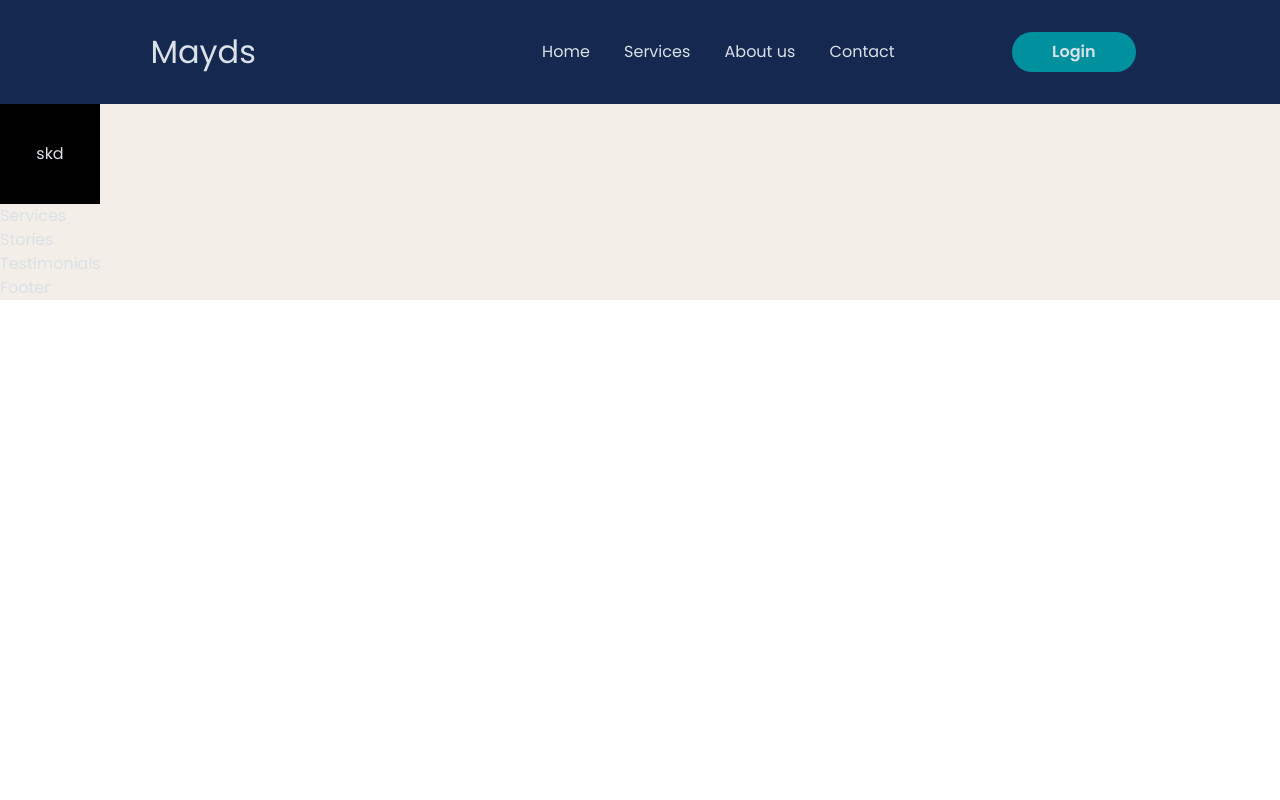
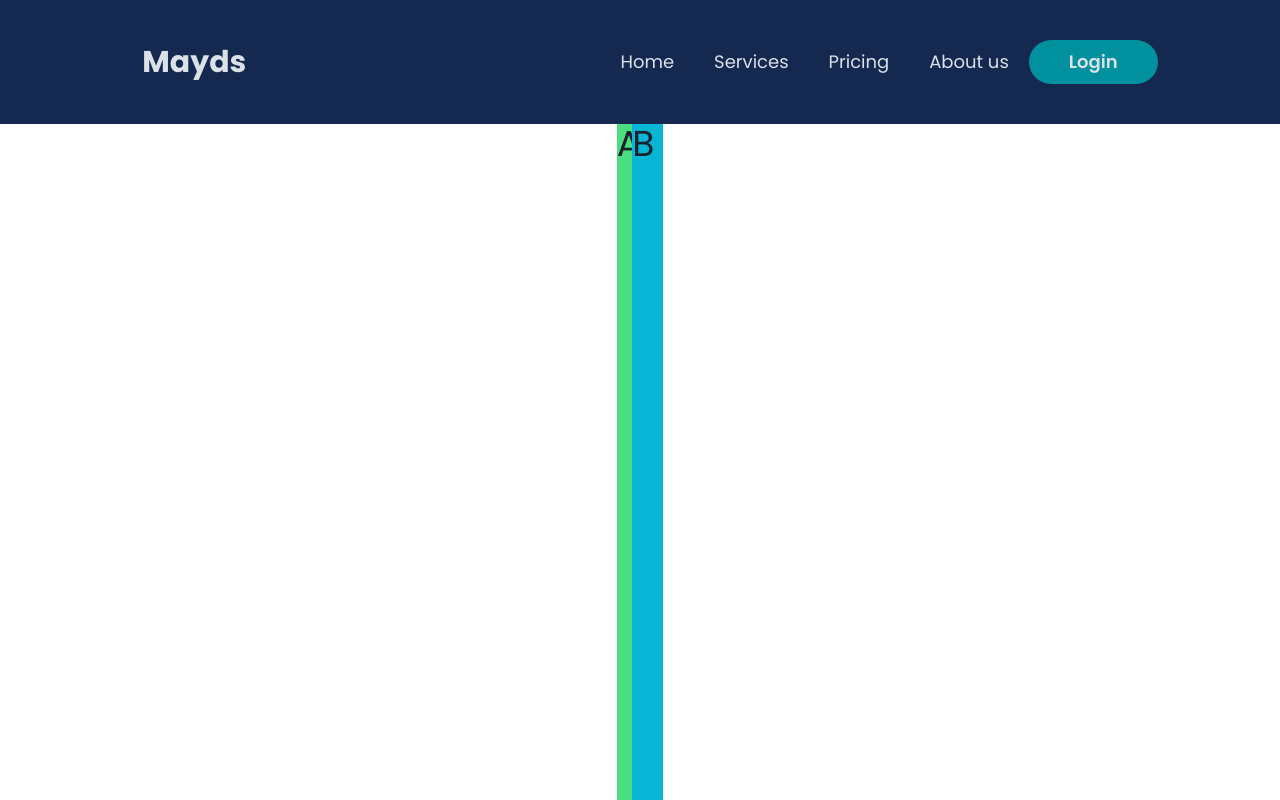
Before and after one commit to IshThumber/Mayds, a React (Create React App) app: page / in a window 1280 px wide. Shown: the top 800 px of the page. Built offline with nearby package versions, Linux system fonts and the light colour scheme.

Commit message:
installed tailwind css

```diff
--- a/package.json
+++ b/package.json
@@ -10,10 +10,13 @@
     "@testing-library/jest-dom": "^5.16.5",
     "@testing-library/react": "^13.4.0",
     "@testing-library/user-event": "^13.5.0",
+    "feather-icons": "^4.29.0",
     "framer-motion": "^10.12.2",
     "react": "^18.2.0",
     "react-dom": "^18.2.0",
     "react-scripts": "5.0.1",
+    "styled-components": "^5.3.10",
+    "twin.macro": "^3.3.1",
     "web-vitals": "^2.1.4"
   },
   "scripts": {
@@ -39,5 +42,8 @@
       "last 1 firefox version",
       "last 1 safari version"
     ]
+  },
+  "devDependencies": {
+    "tailwindcss": "^3.3.2"
   }
 }
--- a/src/App.css
+++ b/src/App.css
@@ -1,4 +1,4 @@
-.main{
+/* .main{
   background-color: #F4EEE8;
   color: #DAE1E7;
-}
+} */
--- a/src/App.js
+++ b/src/App.js
@@ -1,4 +1,4 @@
-import "./App.css";
+// import "./App.css";
 import Home from "./Pages/Home";
 import Services from "./Pages/Services";
 import Stories from "./Pages/Stories";
--- a/src/Pages/Home.js
+++ b/src/Pages/Home.js
@@ -1,37 +1,40 @@
-import { Box, Card, CardFooter, CardHeader, Image } from "@chakra-ui/react";
+// import { ChevronDownIcon } from "@chakra-ui/icons";
+// import { Box, Button, Flex, Image, Menu, MenuButton, MenuItem, MenuList } from "@chakra-ui/react";
+// // import { Dropdown } from './Dropdown';
+
+// function Home() {
+//   return (
+//     <Flex h="86vh">
+//       <Box flex={1} display="flex" alignItems="end" alignSelf="center" justifyContent="center" border="1px" h="50vh" bg="red">
+//         <Menu>
+//           <MenuButton as={Button} rightIcon={<ChevronDownIcon />} textAlign={"left"}>
+//             Type of Services
+//           </MenuButton>
+//           <MenuList>
+//             <MenuItem>Home</MenuItem>
+//             <MenuItem>Services</MenuItem>
+//             <MenuItem>About Us</MenuItem>
+//             <MenuItem>Contact</MenuItem>
+//           </MenuList>
+//         </Menu>
+//       </Box>
+//       <Box flex={2} position="relative">
+//         <Image src="https://via.placeholder.com/1800x1200.png" alt="Background Image" objectFit="cover" objectPosition="right" h="100%" />
+//       </Box>
+//     </Flex>
+//   );
+// }
+
+// export default Home;
+
 import React from "react";
-import hero_image from "../assets/hero_image.jpg";
 
 const Home = () => {
   return (
     <>
-      <div>
-        <div>
-          <div
-            style={{
-              display: "flex",
-              justifyContent: "right"
-              // height: "100vh"
-            }}
-
-            // justifyContent="center"
-            // justifyItems="center"
-            // justifySelf="center"
-          >
-          </div>
-          <div
-            style={{
-              display: "flex",
-              justifyContent: "center",
-              alignItems: "center",
-              height: "100px",
-              width: "100px",
-              backgroundColor: "black"
-            }}
-          >
-            skd
-          </div>
-        </div>
+      <div class="bg-blue-700 text-4xl h-screen grid-cols-2 flex justify-center justify-self-center	place-content-center	">
+        <div class="bg-green-400 w-1/3">A</div>
+        <div class="bg-cyan-500 w-2/3 h-full">B</div>
       </div>
     </>
   );
--- a/src/Pages/Nav.js
+++ b/src/Pages/Nav.js
@@ -1,48 +1,222 @@
-import { Button, Box, Text } from "@chakra-ui/react";
+// // import { Button, Box, Text } from "@chakra-ui/react";
 
-const Nav = () => {
+// // const Nav = () => {
+// //   return (
+// //     <>
+// //       <Box
+// //         p={7}
+// //         display="flex"
+// //         justifyContent="space-between"
+// //         alignItems="center"
+// //         bg="#142850"
+// //         flexDirection={{
+// //           base: "column",
+// //           md: "row"
+// //         }}
+// //       >
+// //         <Box w="80%" display="flex" justifyContent="space-between" alignItems="center" margin="auto">
+// //           <Box w="40%">
+// //             <Text fontSize="2rem">Mayds</Text>
+// //           </Box>
+// //           <Box display="flex" flexDirection="row" w="60%" justifyContent="space-between" alignItems="center">
+// //             <Box
+// //               display="flex"
+// //               flexDirection={{
+// //                 base: "column",
+// //                 md: "row"
+// //               }}
+// //               justifyContent="space-between"
+// //               alignItems="center"
+// //               w="60%"
+// //             >
+// //               <Text fontSize="1rem">Home</Text>
+// //               <Text fontSize="1rem">Services</Text>
+// //               <Text fontSize="1rem">About us</Text>
+// //               <Text fontSize="1rem">Contact</Text>
+// //             </Box>
+// //             <Box w="20%">
+// //               <Button bg="#00909E" color="#DAE1E7" px="10" borderRadius="full">
+// //                 Login
+// //               </Button>
+// //             </Box>
+// //           </Box>
+// //         </Box>
+// //       </Box>
+// //     </>
+// //   );
+// // };
+// // export default Nav;
+
+// // import { Box, Flex, Button, useColorModeValue } from "@chakra-ui/react";
+
+// // function Navbar() {
+// //   return (
+// //     <Box bg={useColorModeValue("gray.100", "gray.900")} px={4}>
+// //       <Flex h={16} alignItems={"center"} justifyContent={"space-between"}>
+// //         <Box fontWeight="bold">Your Website Name</Box>
+// //         <Box>
+// //           <Flex alignItems={"center"} justifyContent={"center"} flexWrap={"wrap"}>
+// //             <Button variant="ghost" m={2}>
+// //               Home
+// //             </Button>
+// //             <Button variant="ghost" m={2}>
+// //               Services
+// //             </Button>
+// //             <Button variant="ghost" m={2}>
+// //               Pricing
+// //             </Button>
+// //             <Button variant="ghost" m={2}>
+// //               About Us
+// //             </Button>
+// //             <Button colorScheme="blue" m={2}>
+// //               Login
+// //             </Button>
+// //           </Flex>
+// //         </Box>
+// //       </Flex>
+// //     </Box>
+// //   );
+// // }
+
+// // export default Navbar;
+
+// import { useState } from "react";
+// import { Box, Flex, IconButton, Button } from "@chakra-ui/react";
+// import { HamburgerIcon, CloseIcon } from "@chakra-ui/icons";
+
+// function Navbar() {
+//   const [isOpen, setIsOpen] = useState(false);
+//   // const iconColor = useColorModeValue("gray.900", "gray.100");
+//   const handleToggle = () => setIsOpen(!isOpen);
+//   return (
+//     <Box px={4} bg="#142850" color="#DAE1E7">
+//       <Flex py={6} alignItems={"center"} justifyContent={"space-between"} justifySelf={"center"}>
+//         <Box fontWeight="bold" fontSize="1.5rem" ml={20}>
+//           Mayds
+//         </Box>
+//         <Flex alignItems={"center"} justifyContent={"center"} flexWrap={"wrap"}>
+//           <Box display={{ base: "block", md: "none" }}>
+//             <IconButton icon={isOpen ? <CloseIcon /> : <HamburgerIcon />} aria-label={isOpen ? "Close Menu" : "Open Menu"} onClick={handleToggle} />
+//           </Box>
+//           <Box display={{ base: "none", md: "block" }}>
+//             <Flex alignItems={"center"} justifyContent={"center"} flexWrap={"wrap"}>
+//               <Button variant="ghost" m={2}>
+//                 Home
+//               </Button>
+//               <Button variant="ghost" m={2}>
+//                 Services
+//               </Button>
+//               <Button variant="ghost" m={2}>
+//                 Pricing
+//               </Button>
+//               <Button variant="ghost" m={2}>
+//                 About Us
+//               </Button>
+//               <Button bg="#00909E" mx={20} px={10} borderRadius="full">
+//                 Login
+//               </Button>
+//             </Flex>
+//           </Box>
+//         </Flex>
+//         <Box display={{ base: "block", md: "none" }}>
+//           <Box pos="absolute" top={16} right={0} left={0} zIndex={1} bg="yellow">
+//             {isOpen && (
+//               <Box py={2} px={4} shadow="md" borderRadius="md">
+//                 <Flex alignItems={"center"} justifyContent={"center"} flexWrap={"wrap"}>
+//                   <Button variant="ghost" m={2}>
+//                     Home
+//                   </Button>
+//                   <Button variant="ghost" m={2}>
+//                     Services
+//                   </Button>
+//                   <Button variant="ghost" m={2}>
+//                     Pricing
+//                   </Button>
+//                   <Button variant="ghost" m={2}>
+//                     About Us
+//                   </Button>
+//                   <Button colorScheme="blue" m={2}>
+//                     Login
+//                   </Button>
+//                 </Flex>
+//               </Box>
+//             )}
+//           </Box>
+//         </Box>
+//       </Flex>
+//     </Box>
+//   );
+// }
+
+// export default Navbar;
+// import React from "react";
+
+// const NavBar = () => {
+//   return (
+//     <>
+//       <div class="py-10 px-9 flex justify-between bg-ninth text-fourth ">
+//         <div class="flex justify-between w-11/12 m-auto">
+//           <div class="text-3xl font-bold px-5 text-center justify-center align-middle py-1">Mayds</div>
+//           <div class="flex justify-between text-center">
+//             <div class="px-5 py-2 text-lg">Home</div>
+//             <div class="px-5 py-2 text-lg">Services</div>
+//             <div class="px-5 py-2 text-lg">Pricing</div>
+//             <div class="px-5 py-2 text-lg">About us</div>
+//             <div class="px-[2.5rem] py-2 bg-tenth text-center justify-center rounded-full text-lg font-semibold">Login</div>
+//           </div>
+//         </div>
+//       </div>
+//     </>
+//   );
+// };
+
+// export default NavBar;
+
+import React, { useState } from "react";
+
+const NavBar = () => {
+  const [showMenu, setShowMenu] = useState(false);
+
+  const handleMenuToggle = () => {
+    setShowMenu(!showMenu);
+  };
+
   return (
     <>
-      <Box
-        p={7}
-        display="flex"
-        justifyContent="space-between"
-        alignItems="center"
-        bg="#142850"
-        flexDirection={{
-          base: "column",
-          md: "row"
-        }}
-      >
-        <Box w="80%" display="flex" justifyContent="space-between" alignItems="center" margin="auto">
-          <Box w="40%">
-            <Text fontSize="2rem">Mayds</Text>
-          </Box>
-          <Box display="flex" flexDirection="row" w="60%" justifyContent="space-between" alignItems="center">
-            <Box
-              display="flex"
-              flexDirection={{
-                base: "column",
-                md: "row"
-              }}
-              justifyContent="space-between"
-              alignItems="center"
-              w="60%"
-            >
-              <Text fontSize="1rem">Home</Text>
-              <Text fontSize="1rem">Services</Text>
-              <Text fontSize="1rem">About us</Text>
-              <Text fontSize="1rem">Contact</Text>
-            </Box>
-            <Box w="20%">
-              <Button bg="#00909E" color="#DAE1E7" px="10" borderRadius="full">
-                Login
-              </Button>
-            </Box>
-          </Box>
-        </Box>
-      </Box>
+      <div className="py-10 px-9 flex justify-between bg-ninth text-fourth">
+        <div className="px-9 flex justify-between w-11/12  m-auto">
+          <div className="text-3xl font-bold px-5 text-center justify-center align-middle py-1">Mayds</div>
+          <div className="sm:hidden">
+            <button onClick={handleMenuToggle} className="block text-gray-400 hover:text-fourth focus:text-fourth focus:outline-none">
+              <svg className="h-6 w-6 fill-current" viewBox="0 0 24 24" xmlns="http://www.w3.org/2000/svg">
+                {showMenu ? (
+                  <path
+                    fillRule="evenodd"
+                    clipRule="evenodd"
+                    d="M4.929 4.929a2 2 0 0 1 2.828 0L12 9.172l4.243-4.243a2 2 0 0 1 2.828 2.828L14.828 12l4.243 4.243a2 2 0 1 1-2.828 2.828L12 14.828l-4.243 4.243a2 2 0 1 1-2.828-2.828L9.172 12 4.929 7.757a2 2 0 0 1 0-2.828z"
+                  />
+                ) : (
+                  <path
+                    fillRule="evenodd"
+                    clipRule="evenodd"
+                    d="M4 6a2 2 0 0 1 2-2h12a2 2 0 1 1 0 4H6a2 2 0 0 1-2-2zm0 6a2 2 0 0 1 2-2h12a2 2 0 1 1 0 4H6a2 2 0 0 1-2-2zm2 6a2 2 0 1 0 4 0 2 2 0 0 0-4 0zm6 0a2 2 0 1 0 4 0 2 2 0 0 0-4 0z"
+                  />
+                )}
+              </svg>
+            </button>
+          </div>
+          <div className={`${showMenu ? "block" : "hidden"} sm:flex sm:justify-between text-center items-center`}>
+            <div className="px-4 sm:px-5 py-2 text-lg">Home</div>
+            <div className="px-4 sm:px-5 py-2 text-lg">Services</div>
+            <div className="px-4 sm:px-5 py-2 text-lg">Pricing</div>
+            <div className="px-4 sm:px-5 py-2 text-lg">About us</div>
+
+            <div className="px-[2.5rem] py-2 bg-tenth text-center justify-center rounded-full text-lg font-semibold">Login</div>
+          </div>
+        </div>
+      </div>
     </>
   );
 };
-export default Nav;
+
+export default NavBar;
--- a/src/index.css
+++ b/src/index.css
@@ -1,3 +1,7 @@
+@tailwind base;
+@tailwind components;
+@tailwind utilities;
+
 body {
   margin: 0;
   font-family: -apple-system, BlinkMacSystemFont, 'Segoe UI', 'Roboto', 'Oxygen',
```
Also changed, not shown: tailwind.config.js (added, +21 -0 lines), 2 other files (tests, documents, lock files or other folders).
